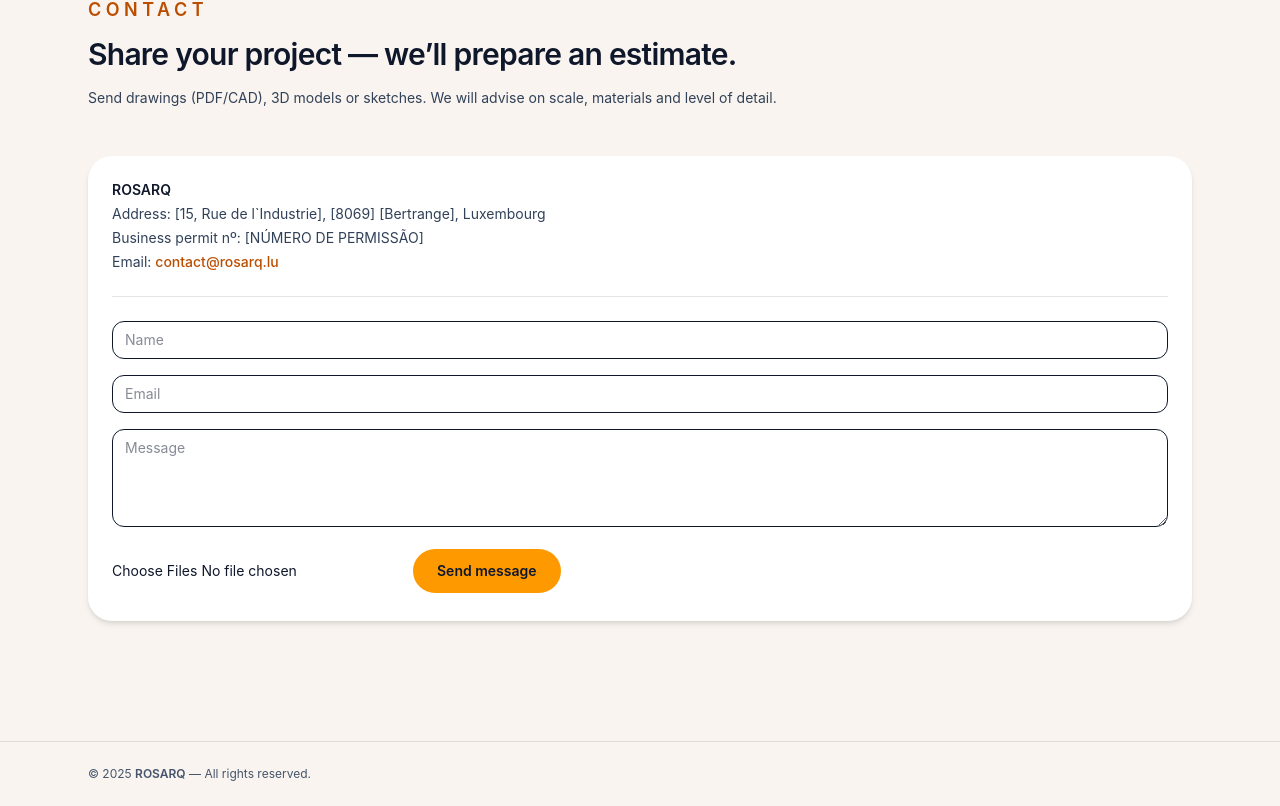
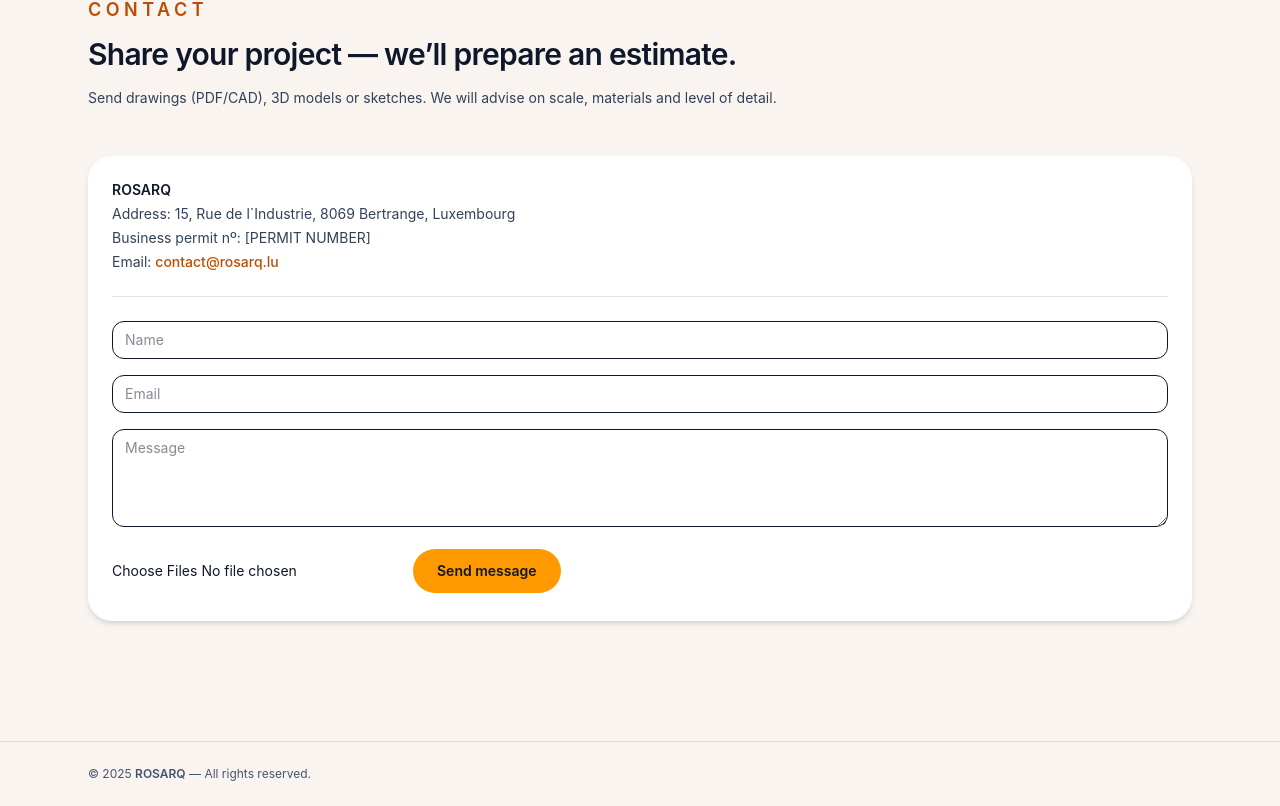
Before and after one commit to hugorosa14/rosarq-site, a Next.js app: page / in a window 1280 px wide. Shown: the part 3605-4411 px from the top of the page. Built offline with nearby package versions, Linux system fonts and the light colour scheme.

Commit message:
Atualização contact

```diff
--- a/app/page.tsx
+++ b/app/page.tsx
@@ -267,8 +267,8 @@ export default function Home() {
           <div className="rounded-3xl bg-white p-6 shadow-md space-y-6">
             <div className="text-sm text-slate-700 space-y-1">
               <p className="font-semibold text-slate-900">ROSARQ</p>
-              <p>Address: [15, Rue de l`Industrie], [8069] [Bertrange], Luxembourg</p>
-              <p>Business permit nº: [NÚMERO DE PERMISSÃO]</p>
+              <p>Address: 15, Rue de l`Industrie, 8069 Bertrange, Luxembourg</p>
+              <p>Business permit nº: [PERMIT NUMBER]</p>
               <p>
                 Email:{" "}
                 <a
```
